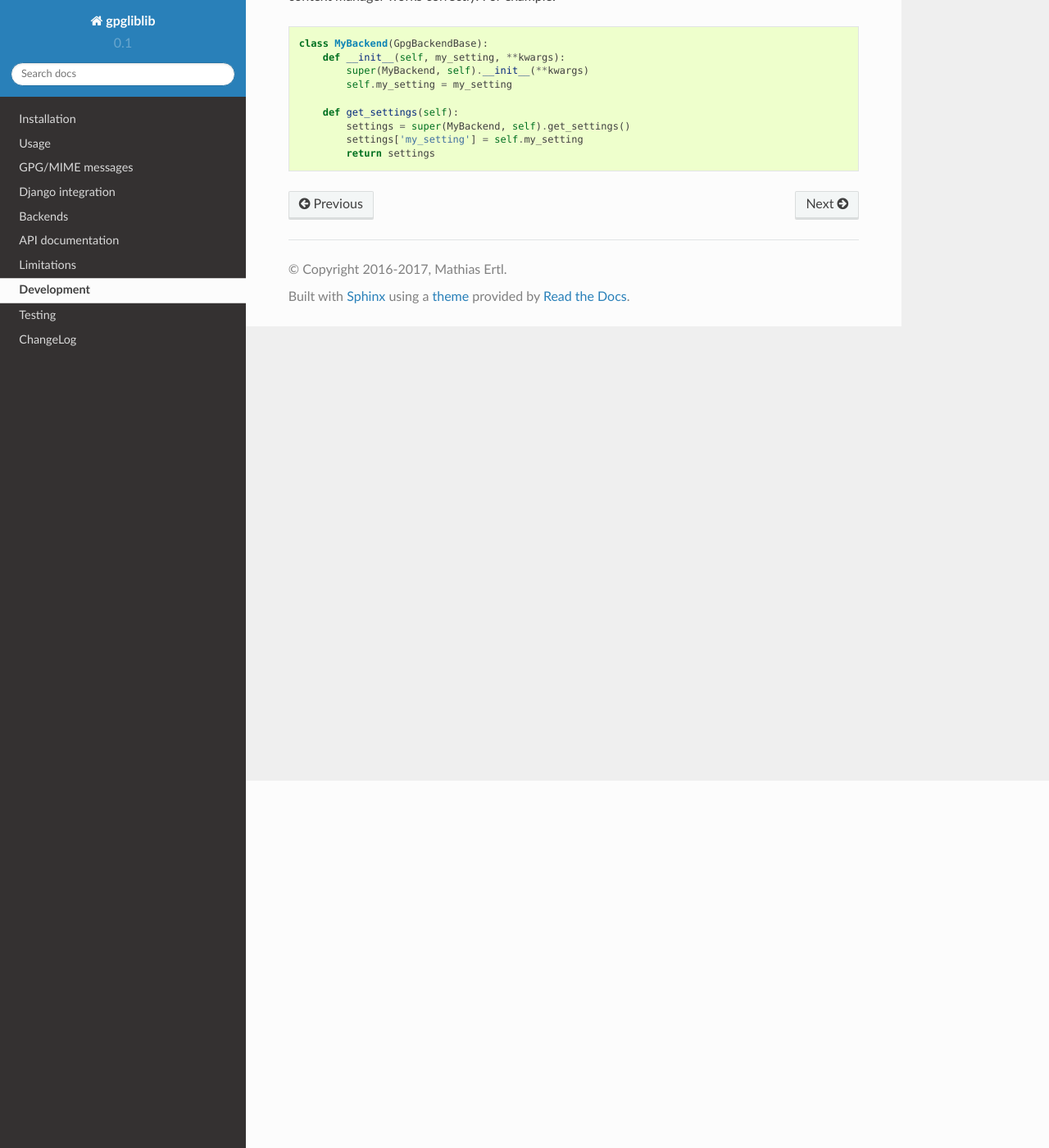
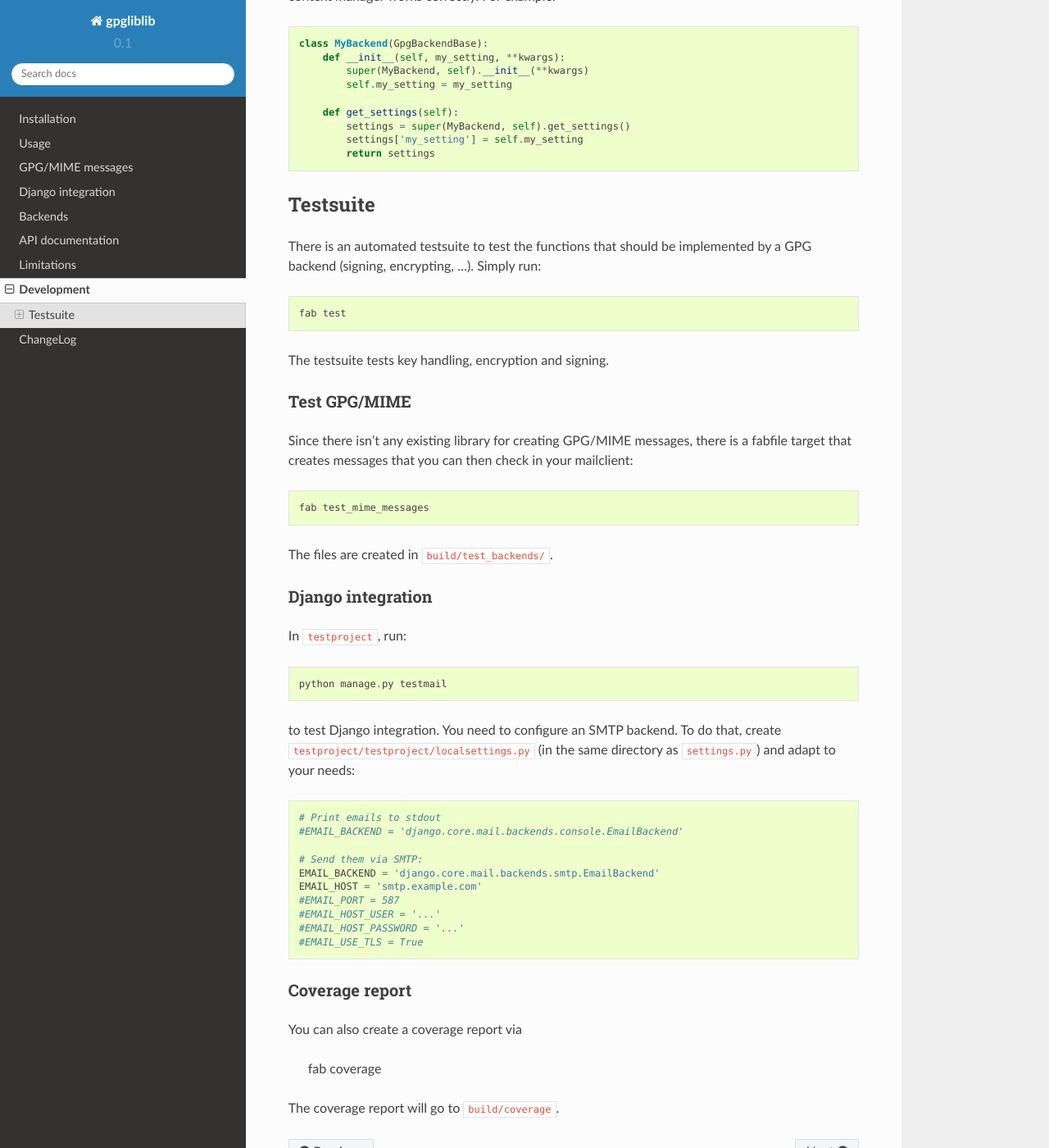
Before and after one commit to mathiasertl/gpgliblib, a Sphinx documentation site: the page built from doc/development.rst, in a window 1280 px wide and 1400 px high, scrolled down 448 px. Shown: the whole window at 82% size. Built offline with Sphinx 7.4.7 and the Read the Docs theme 2.0.0, drawn with Linux system fonts in a browser that asks for light colours.

Commit message:
add support for coverage reports

```diff
--- a/doc/changelog.rst
+++ b/doc/changelog.rst
@@ -14,6 +14,8 @@
   * :py:attr:`gpgliblib.base.GpgKey.keyid` and
     :py:attr:`gpgliblib.base.GpgKey.long_keyid`
 
+* Support for generating testcoverage reports via ``fab coverage``.
+
 ****************
 0.1 (2017-01-08)
 ****************
--- a/doc/development.rst
+++ b/doc/development.rst
@@ -27,3 +27,55 @@
            settings = super(MyBackend, self).get_settings()
            settings['my_setting'] = self.my_setting
            return settings
+*********
+Testsuite
+*********
+
+There is an automated testsuite to test the functions that should be
+implemented by a GPG backend (signing, encrypting, ...). Simply run::
+
+   fab test
+
+The testsuite tests key handling, encryption and signing.
+
+Test GPG/MIME
+=============
+
+Since there isn't any existing library for creating GPG/MIME messages, there is
+a fabfile target that creates messages that you can then check in your
+mailclient::
+
+   fab test_mime_messages
+
+The files are created in ``build/test_backends/``.
+
+Django integration
+==================
+
+In ``testproject``, run::
+
+   python manage.py testmail
+
+to test Django integration. You need to configure an SMTP backend. To do that,
+create ``testproject/testproject/localsettings.py`` (in the same directory as
+``settings.py``) and adapt to your needs::
+
+   # Print emails to stdout
+   #EMAIL_BACKEND = 'django.core.mail.backends.console.EmailBackend'
+
+   # Send them via SMTP:
+   EMAIL_BACKEND = 'django.core.mail.backends.smtp.EmailBackend'
+   EMAIL_HOST = 'smtp.example.com'
+   #EMAIL_PORT = 587
+   #EMAIL_HOST_USER = '...'
+   #EMAIL_HOST_PASSWORD = '...'
+   #EMAIL_USE_TLS = True
+
+Coverage report
+===============
+
+You can also create a coverage report via
+
+   fab coverage
+
+The coverage report will go to ``build/coverage``.
--- a/doc/index.rst
+++ b/doc/index.rst
@@ -27,7 +27,6 @@
    api
    limitations
    development
-   testing
    changelog
 
 Indices and tables
--- a/fabfile.py
+++ b/fabfile.py
@@ -33,6 +33,12 @@
     os.chdir('testproject')
     local('python manage.py test')
     os.chdir(old)
+
+
+@task
+def coverage():
+    local('coverage run --source=gpgliblib testproject/manage.py test testapp')
+    local('coverage html')
 
 
 @task
```
Also changed, not shown: doc/testing.rst (deleted, +0 -45 lines), 2 other files.
